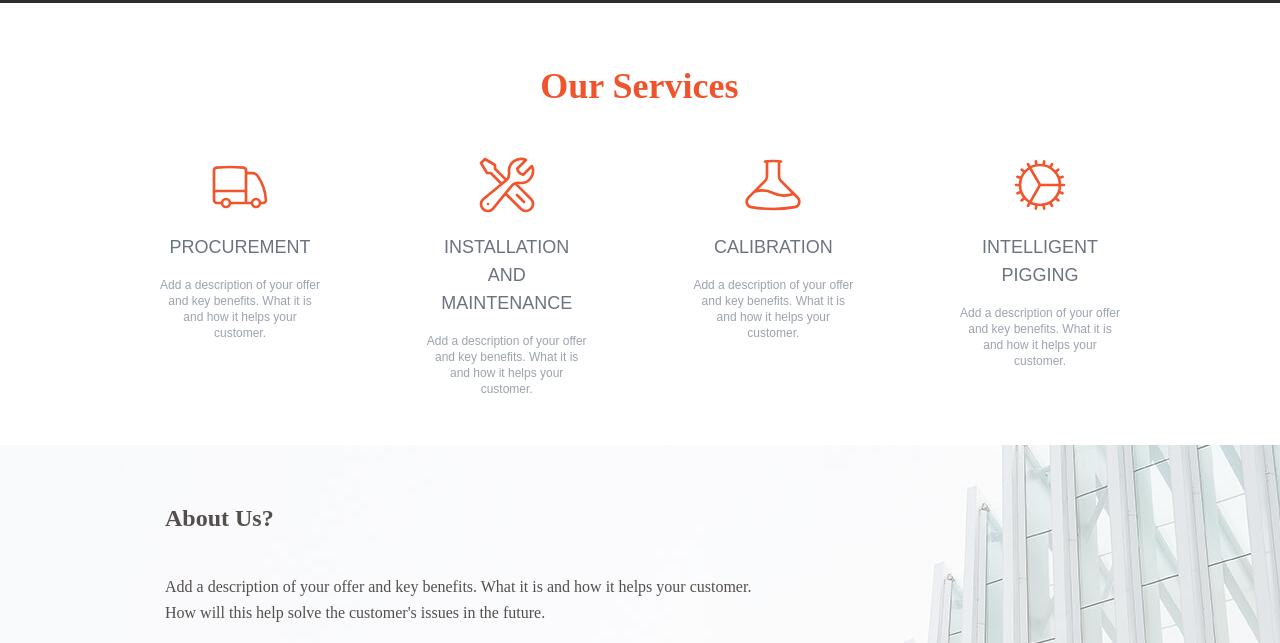
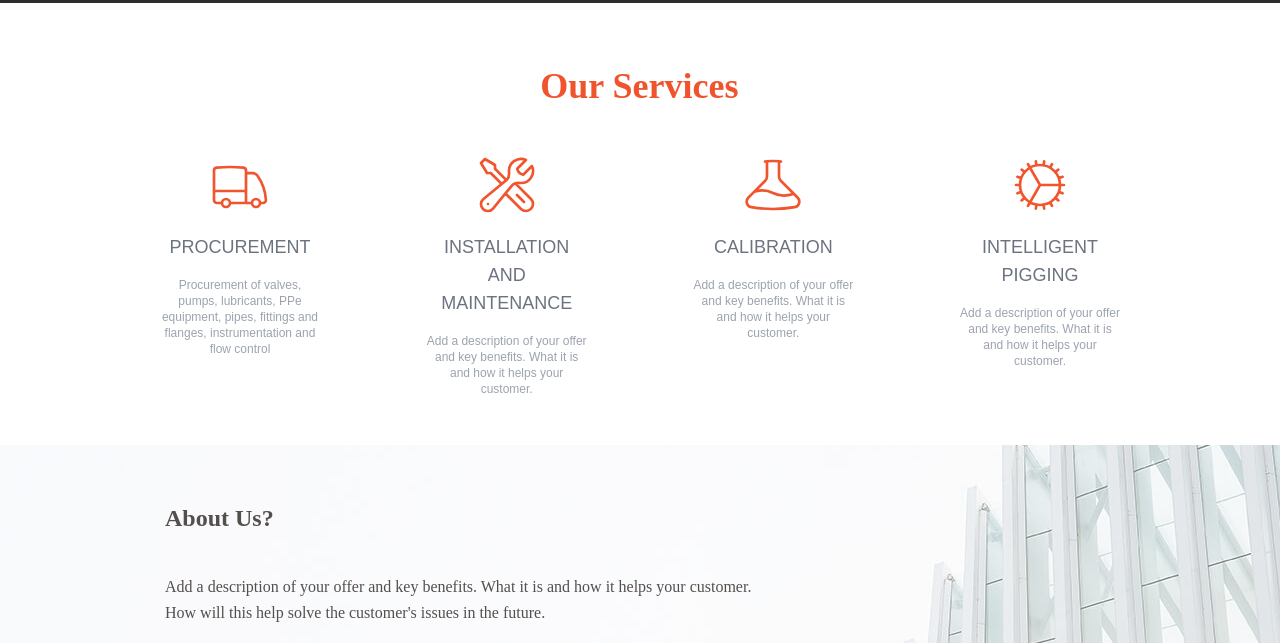
Before and after one commit to Ikennaf1/beitor, a website: page index.html in a window 1280 px wide. Shown: the part 861-1504 px from the top of the page. Drawn offline with Linux system fonts and the light colour scheme; a web font is replaced by a local one.

Commit message:
Procurement

```diff
--- a/index.html
+++ b/index.html
@@ -274,7 +274,7 @@ lazySizes.init();
                                 </p>
                             </div>
                             <div id="" class="text-xs text-gray-400 font-light">
-                                <p>Add a description of your offer and key benefits. What it is and how it helps your customer.
+                                <p>Procurement of valves, pumps, lubricants, PPe equipment, pipes, fittings and flanges, instrumentation and flow control
                                 </p>
                             </div>
                         </div>
```
